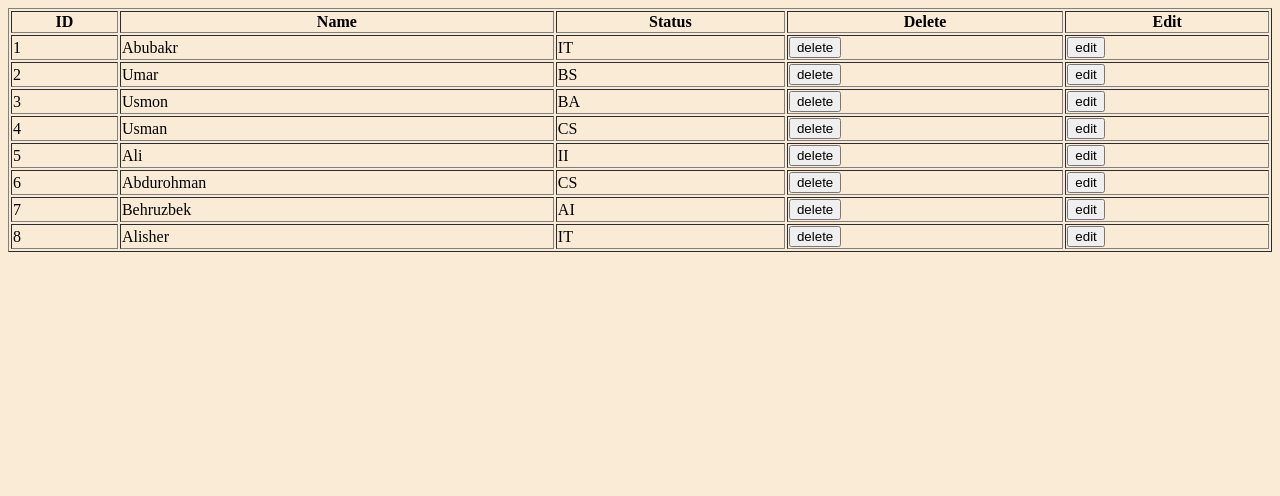
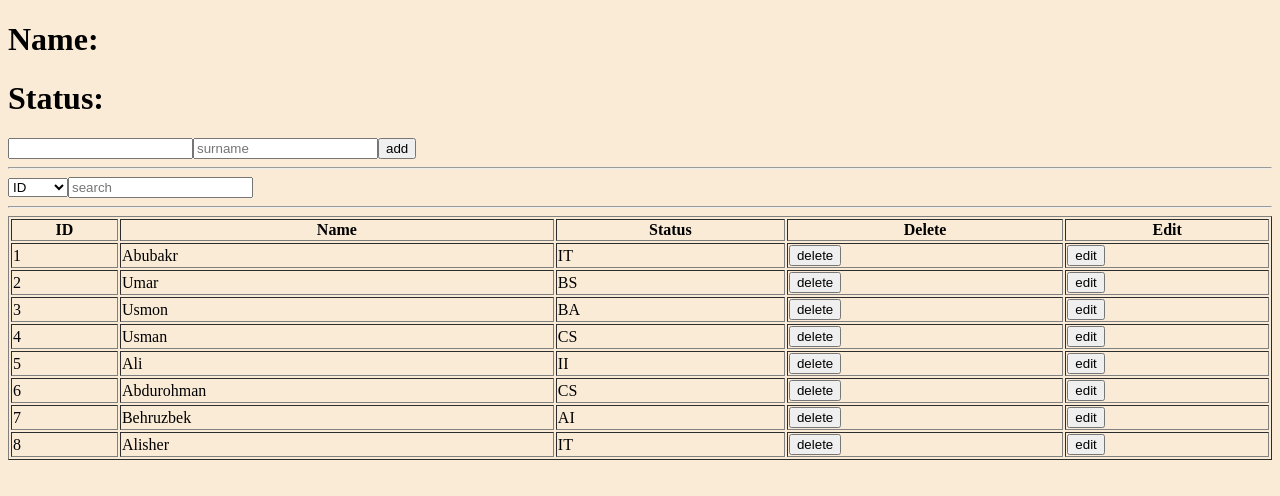
Before and after one commit to oromova/ReactJS_exercises, a React (Vite) app: page / in a window 1280 px wide. Shown: the top 496 px of the page. Built offline with nearby package versions, Linux system fonts and the light colour scheme.

Commit message:
Add, filter, delete function added in  student list

```diff
--- a/src/Filter.jsx
+++ b/src/Filter.jsx
@@ -9,30 +9,64 @@ export default class Filter extends Component {
     this.state = {
       count: 1,
       data: student,
-      name: "Yulduz",
-      surname: "Oromova"
+      name: " ",
+      status: "",
+      search: 'id'
     }
   }
 
   render() {
+    const onChange = (event) =>{
+      console.log(event.target.name);
+      this.setState({ [event.target.name]: event.target.value });
+    }
+
     const onFilter = (e) => {
-    let res = student.filter((val) => val.name.includes(e.target.value))
-    this.setState({
+      const {value} = e.target
+      let res = student.filter((val) =>
+        `${val[this.state.search]}`.toLowerCase().includes(value.toLowerCase()))
+      this.setState({
       data: res,
-    });
+      });
     }
 
     const onDelete = (id) => {
       console.log(id);
+      let res = this.state.data.filter(value => value.id !== id)
+      this.setState({ data: res });
+    }
+    const onAdd = () => {
+      let user = {
+        id: Date.now(),
+        name: this.state.name,
+        status: this.state.status,
+      };
+      this.setState({
+        data: [...this.state.data, user ],
+        name: '',
+        status: ''
+      });
+      console.log(user);
     }
 
+    const onSelect = () =>{
+      this.seStatus({search: e.target.value})
+    };
     return (
       <div>
-        {/* <h1>Name: {this.state.name}</h1>
-        <h1>Surname:{this.state.surname}</h1>
-        <h1>State {this.state.count}</h1>
-        <input name='name' onChange={onChange} type="text" placeholder='name' />
-        <input onChange={onFilter} type="text" placeholder='filter'/> */}
+        <h1>Name: {this.state.name}</h1>
+        <h1>Status:{this.state.status}</h1>
+        <input value={this.state.name} name='name' onChange={onChange} type="text" placeholder='name' />
+        <input value={this.state.status} name='status' onChange={onChange} placeholder='surname'/>
+        <button onClick={onAdd}>add</button>
+        <hr />
+        <select onChange={onSelect} name="" id="">
+          <option value="id">ID</option>
+          <option value="id">Name</option>
+          <option value="id">Status</option>
+        </select>
+        <input onChange={onFilter} type="text" placeholder='search'/>
+        <hr />
         <table border={'1px'} width={"100%"}>
           <thead>
           <tr>
@@ -44,7 +78,8 @@ export default class Filter extends Component {
             </tr>
           </thead>
         <tbody>
-          {this.state.data.map(({id, name, status}) =>{
+          {this.state.data.length ?
+          this.state.data.map(({id, name, status}) =>{
           return (
             <tr key={id}>
              <td>{id}</td>
@@ -58,7 +93,13 @@ export default class Filter extends Component {
               </td>
             </tr>
           );
-        })}
+        }) : (
+          <tr>
+          <th colSpan={5}>
+             <h1>no data</h1>
+          </th>
+        </tr>
+        )}
         </tbody>
         </table>
       </div>
```
